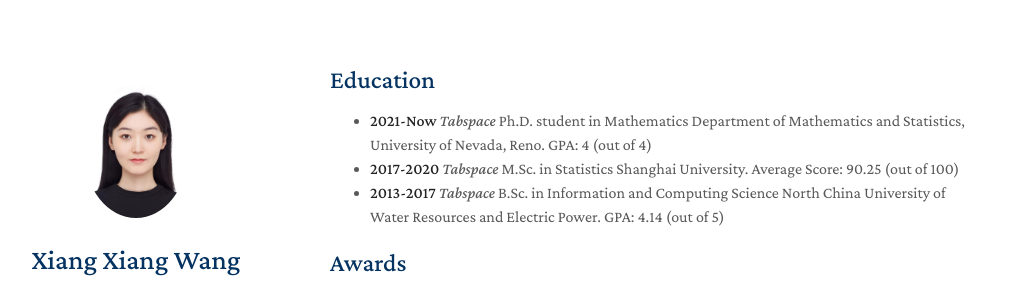
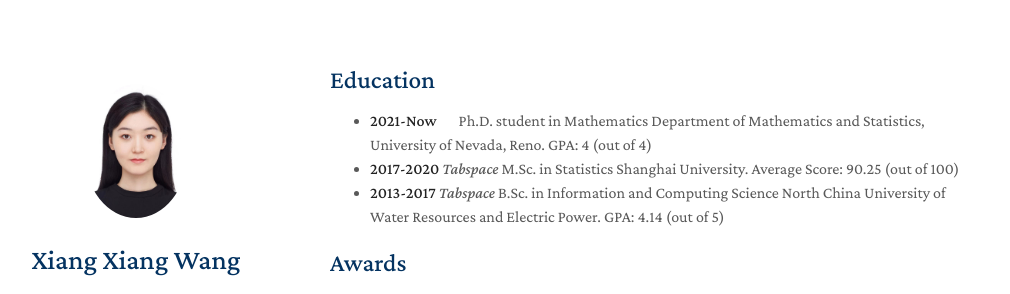
Before and after one commit to yaoyao-liu/minimal-light, a Jekyll site: the page built from index.md, in a window 1280 px wide and 900 px high. Shown: the top 294 px of the window, without its empty margins (140-1150 px from the left). Built offline with Jekyll 4.4.1, drawn with Linux system fonts in a browser that asks for light colours; nearby versions of some CDN libraries; a style sheet for code colours, icons or effects is not loaded; our own code applies the rules of GitHub Pages for plain Markdown files.

Commit message:
Update index.md

```diff
--- a/index.md
+++ b/index.md
@@ -6,7 +6,7 @@ layout: homepage
 
 
 ## Education
-- **2021-Now**	 *Tabspace* Ph.D. student in Mathematics Department of Mathematics and Statistics, University of Nevada, Reno. GPA: 4 (out of 4)
+- **2021-Now**	 &emsp; Ph.D. student in Mathematics Department of Mathematics and Statistics, University of Nevada, Reno. GPA: 4 (out of 4)
 - **2017-2020**  *Tabspace* M.Sc. in Statistics Shanghai University. Average Score: 90.25 (out of 100)
 - **2013-2017**	 *Tabspace* B.Sc. in Information and Computing Science North China University of Water Resources and Electric Power. GPA: 4.14 (out of 5)
 
```
